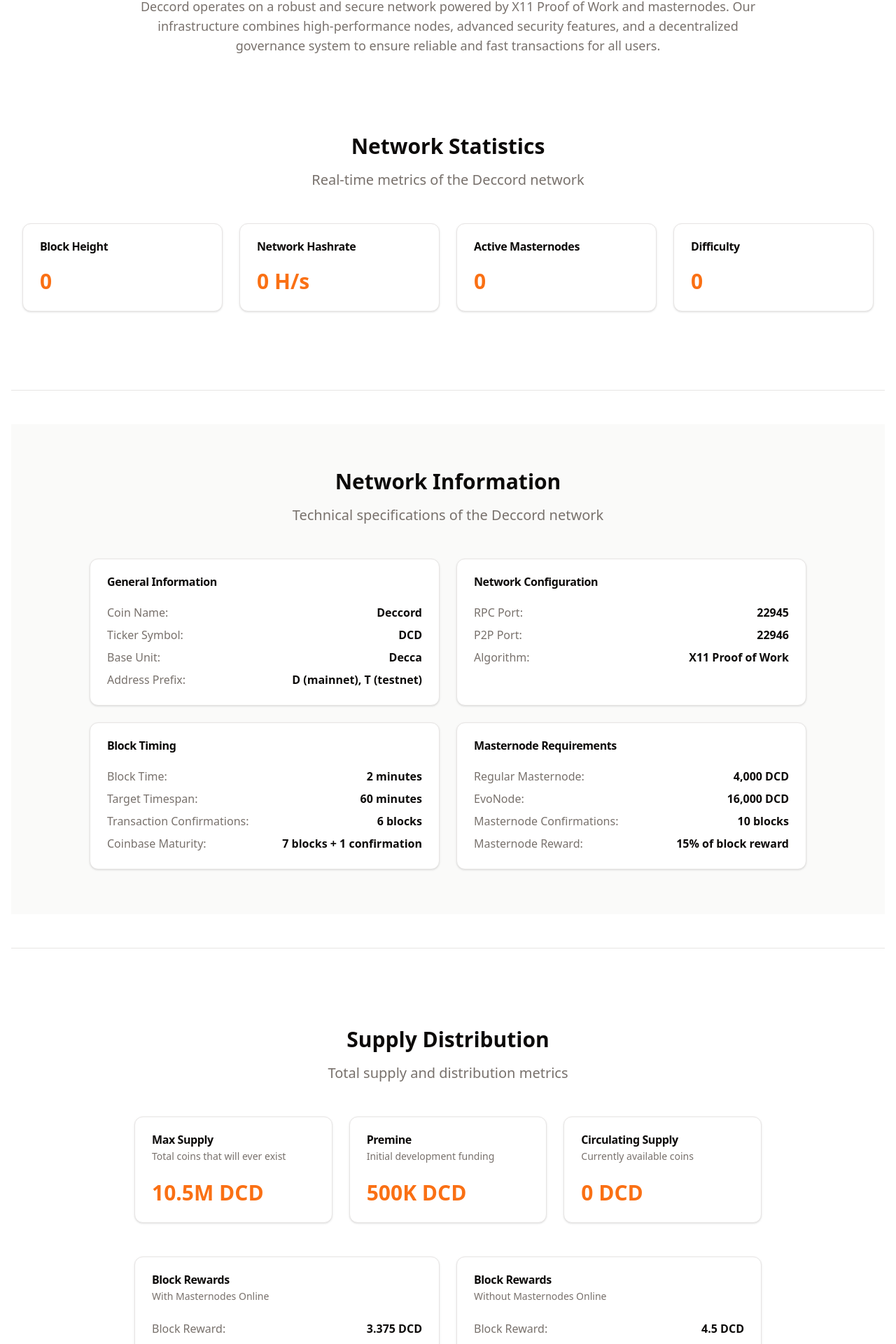
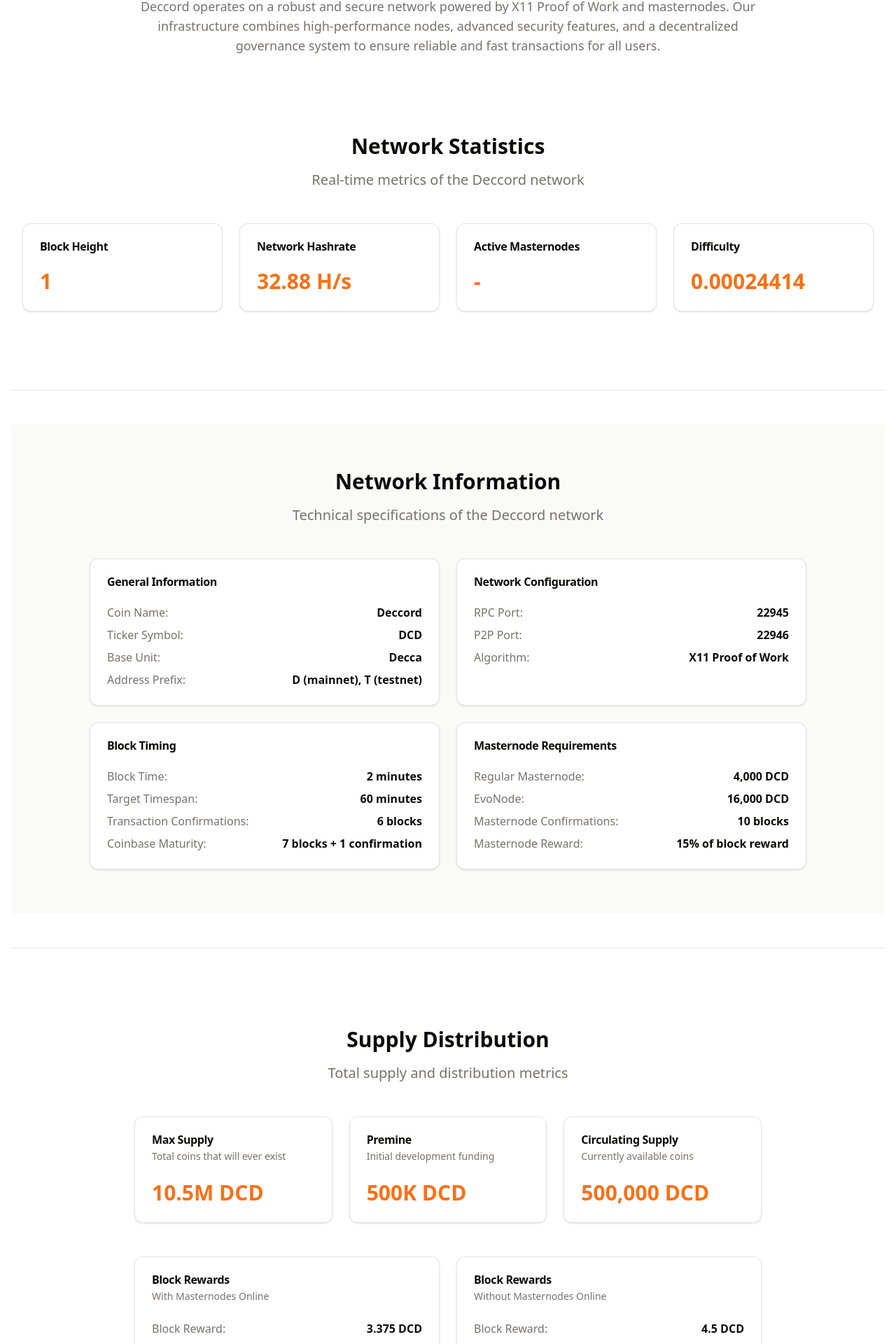
Before and after one commit to soosho/deccord_website, a Next.js app: page /network in a window 1280 px wide. Shown: the part 210-2130 px from the top of the page at 70% size. Built offline with nearby package versions, Linux system fonts and the light colour scheme; no server answers.

Commit message:
modified:   components/network/NetworkStats.tsx 	modified:   components/network/SupplyInfo.tsx 	new file:   config/site.ts

```diff
--- a/components/network/NetworkStats.tsx
+++ b/components/network/NetworkStats.tsx
@@ -1,6 +1,109 @@
+'use client'
+
 import { Card, CardContent, CardHeader, CardTitle } from "@/components/ui/card"
+import { useEffect, useState } from "react"
+import { siteConfig } from "@/config/site"
+
+interface NetworkData {
+  blockHeight: number
+  hashrate: number
+  difficulty: number
+  circulatingSupply: number
+}
 
 export function NetworkStats() {
+  const [data, setData] = useState<NetworkData>({
+    blockHeight: 1,
+    hashrate: 32.88209100316724,
+    difficulty: 0.0002441371325370145,
+    circulatingSupply: 500000
+  })
+  const [loading, setLoading] = useState(true)
+
+  const fetchNetworkData = async () => {
+    try {
+      const options = {
+        method: 'GET',
+        headers: {
+          'Accept': 'application/json',
+        },
+        mode: 'cors' as RequestMode,
+        cache: 'no-store' as RequestCache
+      }
+
+      // Using the provided fallback values in case of failure
+      let blockHeight = 1;
+      let hashrate = 32.88209100316724;
+      let difficulty = 0.0002441371325370145;
+      let supply = 500000;
+
+      try {
+        blockHeight = await fetch(`${siteConfig.apiEndpoint}${siteConfig.api.getBlockCount}`, options)
+          .then(res => res.json())
+          .then(data => Number(data));
+      } catch (e) {
+        console.warn('Failed to fetch block height:', e);
+      }
+
+      try {
+        hashrate = await fetch(`${siteConfig.apiEndpoint}${siteConfig.api.getHashrate}`, options)
+          .then(res => res.json())
+          .then(data => parseFloat(data));
+      } catch (e) {
+        console.warn('Failed to fetch hashrate:', e);
+      }
+
+      try {
+        difficulty = await fetch(`${siteConfig.apiEndpoint}${siteConfig.api.getDifficulty}`, options)
+          .then(res => res.json())
+          .then(data => parseFloat(data));
+      } catch (e) {
+        console.warn('Failed to fetch difficulty:', e);
+      }
+
+      try {
+        supply = await fetch(`${siteConfig.apiEndpoint}${siteConfig.api.getSupply}`, options)
+          .then(res => res.json())
+          .then(data => Number(data));
+      } catch (e) {
+        console.warn('Failed to fetch supply:', e);
+      }
+
+      setData({
+        blockHeight,
+        hashrate,
+        difficulty,
+        circulatingSupply: supply
+      })
+    } catch (error) {
+      console.error('Error in fetchNetworkData:', error)
+    } finally {
+      setLoading(false)
+    }
+  }
+
+  useEffect(() => {
+    fetchNetworkData()
+    // Refresh every 30 seconds
+    const interval = setInterval(fetchNetworkData, 30000)
+    return () => clearInterval(interval)
+  }, [])
+
+  const formatHashrate = (hashrate: number) => {
+    if (hashrate >= 1e9) return `${(hashrate / 1e9).toFixed(2)} GH/s`
+    if (hashrate >= 1e6) return `${(hashrate / 1e6).toFixed(2)} MH/s`
+    if (hashrate >= 1e3) return `${(hashrate / 1e3).toFixed(2)} KH/s`
+    return `${hashrate.toFixed(2)} H/s`
+  }
+
+  const formatDifficulty = (diff: number) => {
+    if (diff >= 1e12) return `${(diff / 1e12).toFixed(2)}T`
+    if (diff >= 1e9) return `${(diff / 1e9).toFixed(2)}B`
+    if (diff >= 1e6) return `${(diff / 1e6).toFixed(2)}M`
+    if (diff >= 1e3) return `${(diff / 1e3).toFixed(2)}K`
+    return diff.toFixed(8)
+  }
+
   return (
     <section className="py-16">
       <div className="container mx-auto px-4">
@@ -16,7 +119,9 @@
               <CardTitle>Block Height</CardTitle>
             </CardHeader>
             <CardContent>
-              <p className="text-3xl font-bold text-primary">0</p>
+              <p className="text-3xl font-bold text-primary">
+                {loading ? '...' : data.blockHeight.toLocaleString()}
+              </p>
             </CardContent>
           </Card>
           <Card>
@@ -24,7 +129,9 @@
               <CardTitle>Network Hashrate</CardTitle>
             </CardHeader>
             <CardContent>
-              <p className="text-3xl font-bold text-primary">0 H/s</p>
+              <p className="text-3xl font-bold text-primary">
+                {loading ? '...' : formatHashrate(data.hashrate)}
+              </p>
             </CardContent>
           </Card>
           <Card>
@@ -32,7 +139,7 @@
               <CardTitle>Active Masternodes</CardTitle>
             </CardHeader>
             <CardContent>
-              <p className="text-3xl font-bold text-primary">0</p>
+              <p className="text-3xl font-bold text-primary">-</p>
             </CardContent>
           </Card>
           <Card>
@@ -40,7 +147,9 @@
               <CardTitle>Difficulty</CardTitle>
             </CardHeader>
             <CardContent>
-              <p className="text-3xl font-bold text-primary">0</p>
+              <p className="text-3xl font-bold text-primary">
+                {loading ? '...' : formatDifficulty(data.difficulty)}
+              </p>
             </CardContent>
           </Card>
         </div>
--- a/components/network/SupplyInfo.tsx
+++ b/components/network/SupplyInfo.tsx
@@ -1,6 +1,56 @@
+'use client'
+
 import { Card, CardHeader, CardTitle, CardDescription, CardContent } from "@/components/ui/card"
+import { useEffect, useState } from "react"
+import { siteConfig } from "@/config/site"
 
 export function SupplyInfo() {
+  const [circulatingSupply, setCirculatingSupply] = useState<number>(500000)
+  const [loading, setLoading] = useState(true)
+  const [error, setError] = useState<string | null>(null)
+
+  useEffect(() => {
+    const fetchSupply = async () => {
+      try {
+        const response = await fetch(`${siteConfig.apiEndpoint}${siteConfig.api.getSupply}`, {
+          method: 'GET',
+          headers: {
+            'Accept': 'application/json',
+          },
+          mode: 'cors',
+          cache: 'no-store'
+        })
+
+        if (!response.ok) {
+          throw new Error('Network response was not ok')
+        }
+
+        const supply = await response.json()
+        const supplyNumber = typeof supply === 'string' ? parseFloat(supply) : Number(supply)
+
+        if (isNaN(supplyNumber)) {
+          throw new Error('Invalid supply value received')
+        }
+
+        setCirculatingSupply(supplyNumber)
+        setError(null)
+      } catch (error) {
+        console.warn('Error fetching supply:', error)
+        // Keep using the initial value (500000) in case of error
+      } finally {
+        setLoading(false)
+      }
+    }
+
+    fetchSupply()
+  }, [])
+
+  const formatNumber = (num: number) => {
+    return new Intl.NumberFormat('en-US', {
+      maximumFractionDigits: 2
+    }).format(num)
+  }
+
   return (
     <section className="py-16">
       <div className="container mx-auto px-4">
@@ -35,7 +85,15 @@
               <CardDescription>Currently available coins</CardDescription>
             </CardHeader>
             <CardContent>
-              <p className="text-3xl font-bold text-primary">0 DCD</p>
+              <p className="text-3xl font-bold text-primary">
+                {loading ? (
+                  '...'
+                ) : error ? (
+                  <span className="text-red-500 text-base">Error loading data</span>
+                ) : (
+                  `${formatNumber(circulatingSupply)} DCD`
+                )}
+              </p>
             </CardContent>
           </Card>
         </div>
--- /dev/null
+++ b/config/site.ts
@@ -0,0 +1,11 @@
+export const siteConfig = {
+  name: "Deccord",
+  url: "https://deccord.com",
+  apiEndpoint: "https://explorer.deccord.com",
+  api: {
+    getBlockCount: "/api/getblockcount",
+    getHashrate: "/api/getnetworkhashps",
+    getDifficulty: "/api/getdifficulty",
+    getSupply: "/ext/getmoneysupply"
+  }
+}
```
